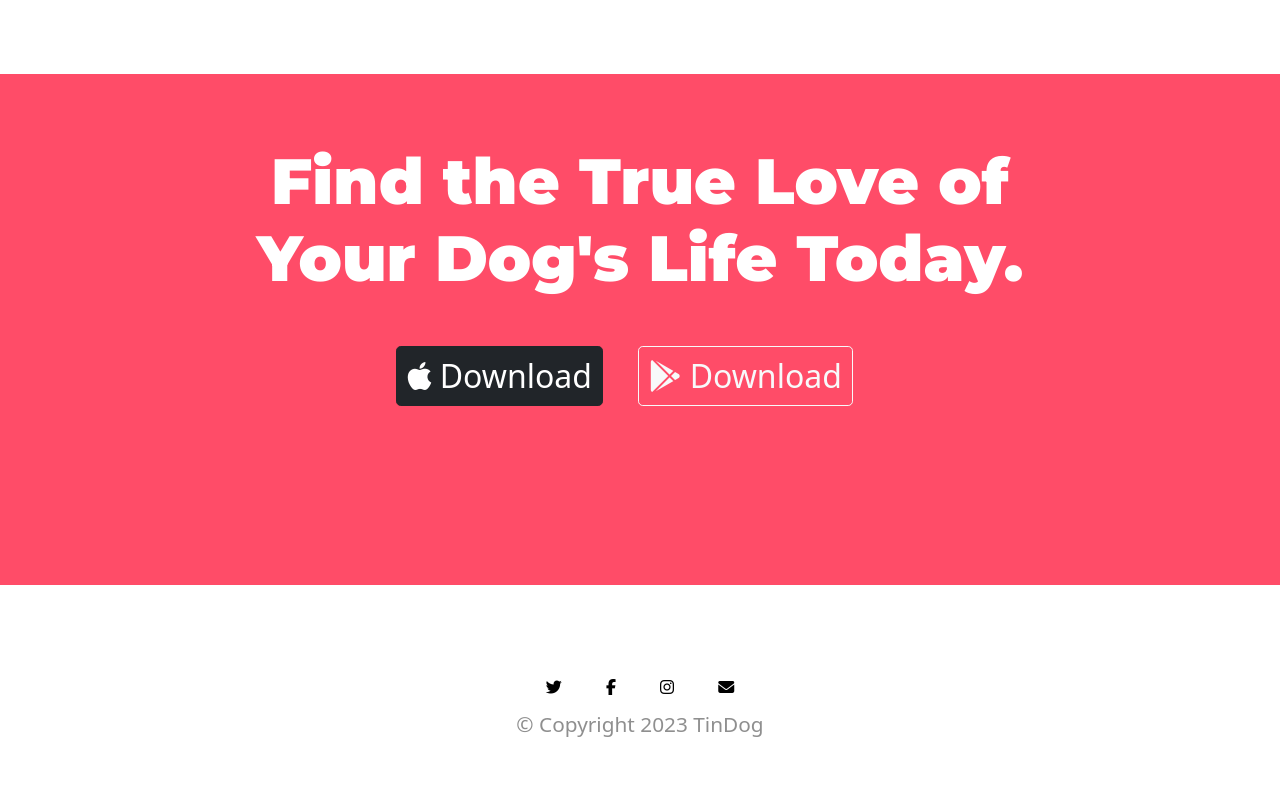
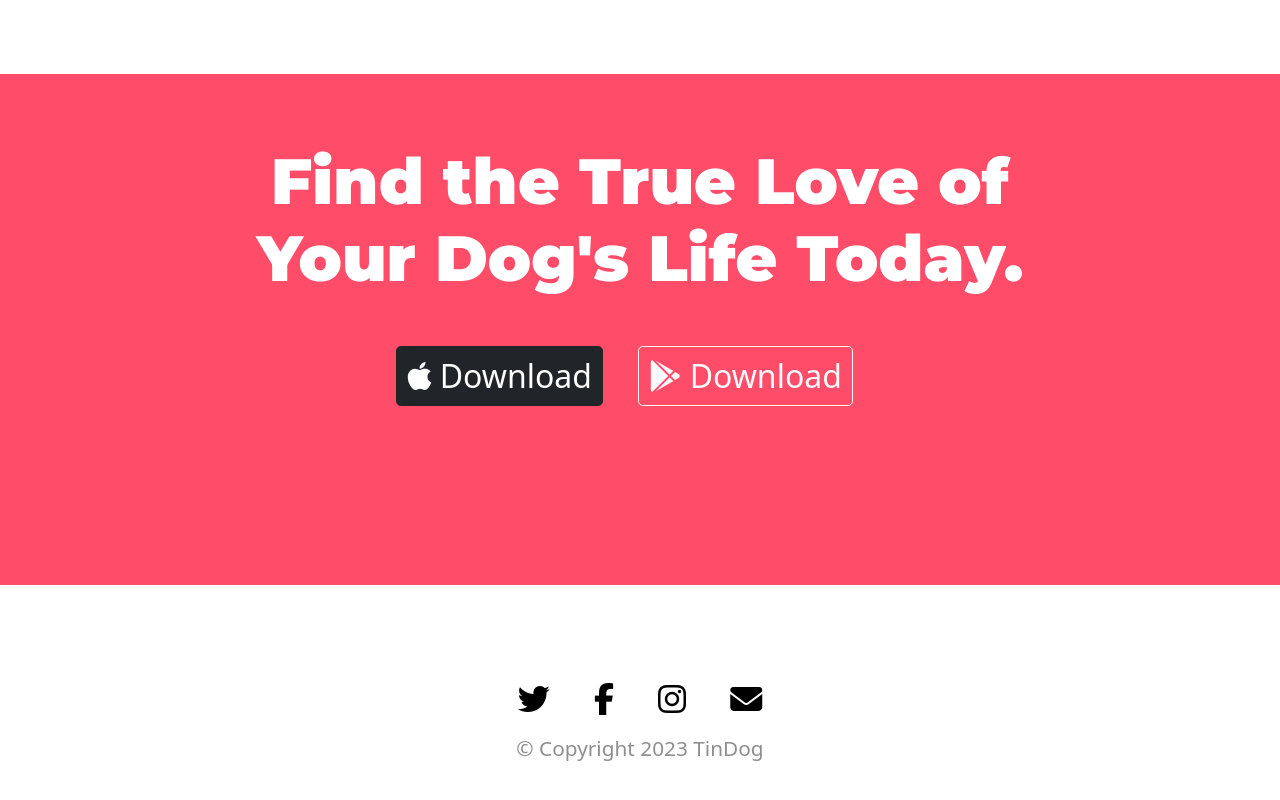
Before and after one commit to shirkut/tindog, a plain HTML site: page index.html in a window 1280 px wide. Shown: the part 2807-3607 px from the top of the page. Drawn offline with nearby package versions, Linux system fonts and the light colour scheme.

Commit message:
Update index.html

```diff
--- a/index.html
+++ b/index.html
@@ -198,13 +198,13 @@
     <!-- Footer -->
 
     <footer id="footer">
-      <span><a class="footer-icon" href="https://twitter.com" target="main"><i class="fa-1x fa-brands fa-twitter"></i></a></span>
+      <span><a class="footer-icon" href="https://twitter.com" target="main"><i class="fa-2x fa-brands fa-twitter"></i></a></span>
 
-      <span><a class="fa-1x footer-icon" href="https://www.facebook.com" target="main"><i class="fa-brands fa-facebook-f"></i></a></span>
+      <span><a class="fa-2x footer-icon" href="https://www.facebook.com" target="main"><i class="fa-brands fa-facebook-f"></i></a></span>
 
-      <span><a class="fa-1x footer-icon" href="https://www.instagram.com" target="main"><i class="fa-brands fa-instagram"></i></a></span>
+      <span><a class="fa-2x footer-icon" href="https://www.instagram.com" target="main"><i class="fa-brands fa-instagram"></i></a></span>
 
-      <span><a class="fa-1x footer-icon" href="https://en.wikipedia.org/wiki/Envelope" target="main"><i class="fa-solid fa-envelope"></i></a></span>
+      <span><a class="fa-2x footer-icon" href="https://en.wikipedia.org/wiki/Envelope" target="main"><i class="fa-solid fa-envelope"></i></a></span>
 
       <p>© Copyright 2023 TinDog</p>
     </footer>
```
